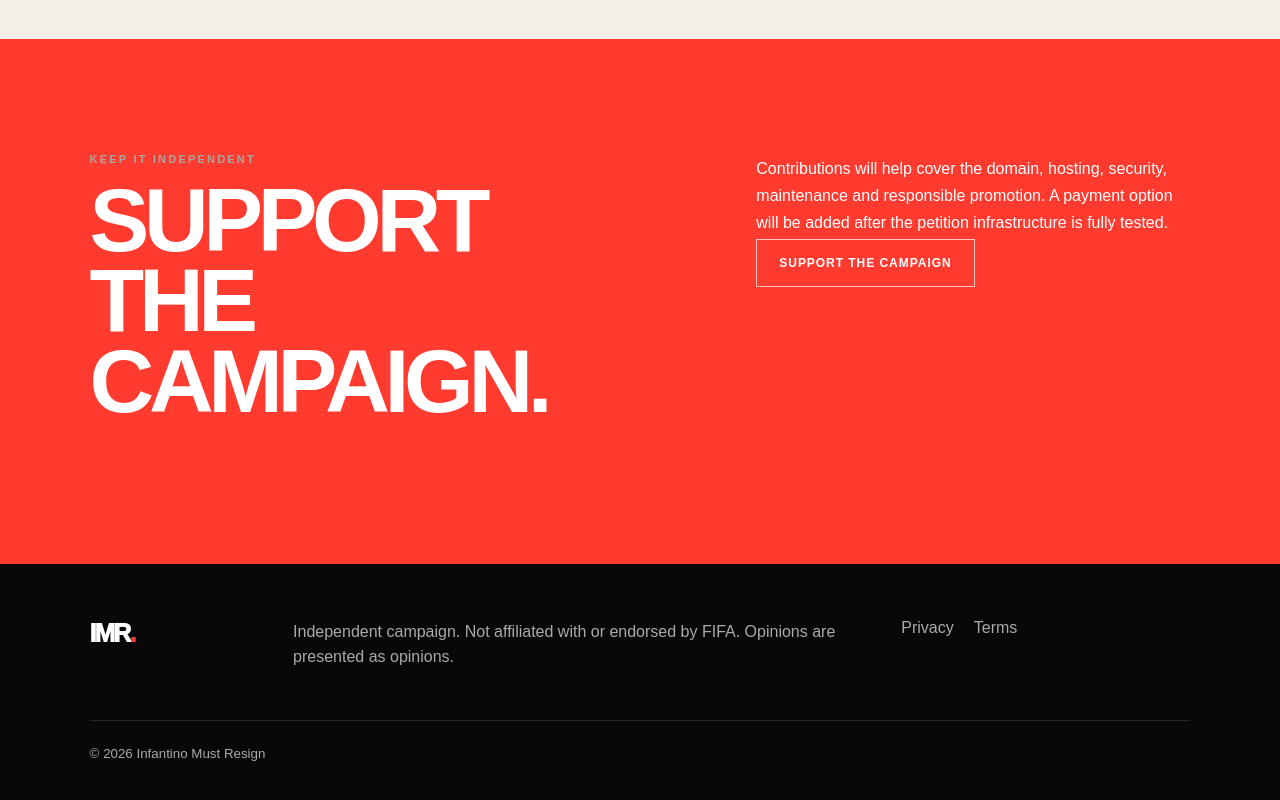
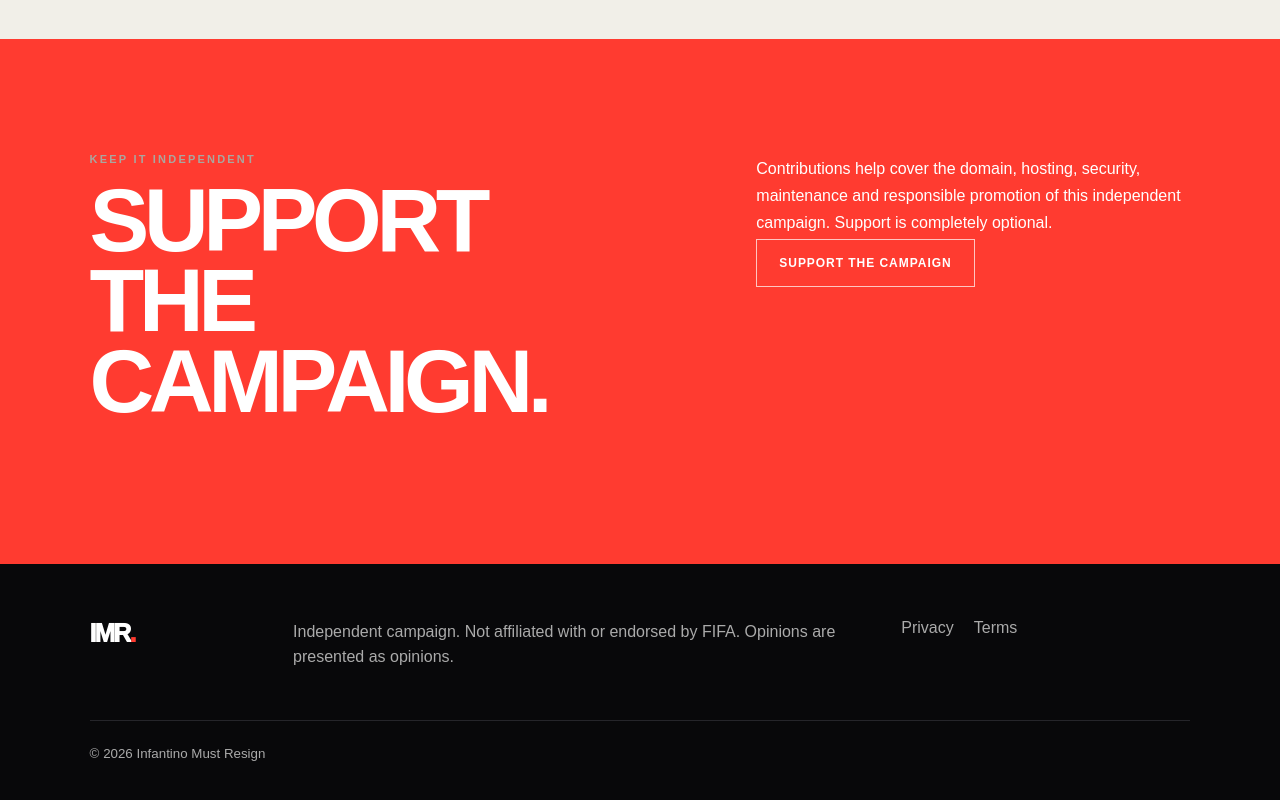
Before and after one commit to matedevadze1997-ctrl/infantino-must-resign, a Next.js app: page / in a window 1280 px wide. Shown: the part 3481-4281 px from the top of the page. Built offline with nearby package versions, Linux system fonts and the light colour scheme; no server answers.

Commit message:
Update page.tsx

```diff
--- a/app/page.tsx
+++ b/app/page.tsx
@@ -137,9 +137,7 @@ export default function Home() {
         </div>
         <div>
           <p>
-            Contributions will help cover the domain, hosting, security,
-            maintenance and responsible promotion. A payment option will be
-            added after the petition infrastructure is fully tested.
+            Contributions help cover the domain, hosting, security, maintenance and responsible promotion of this independent campaign. Support is completely optional.
           </p>
           <a
   className="outlineButton"
```
